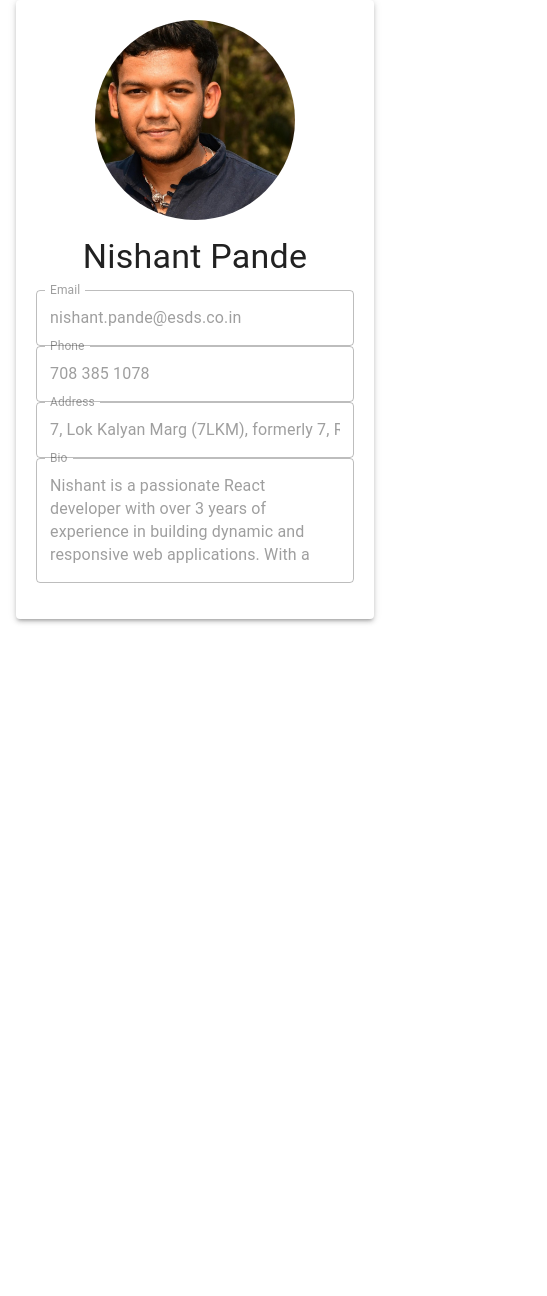
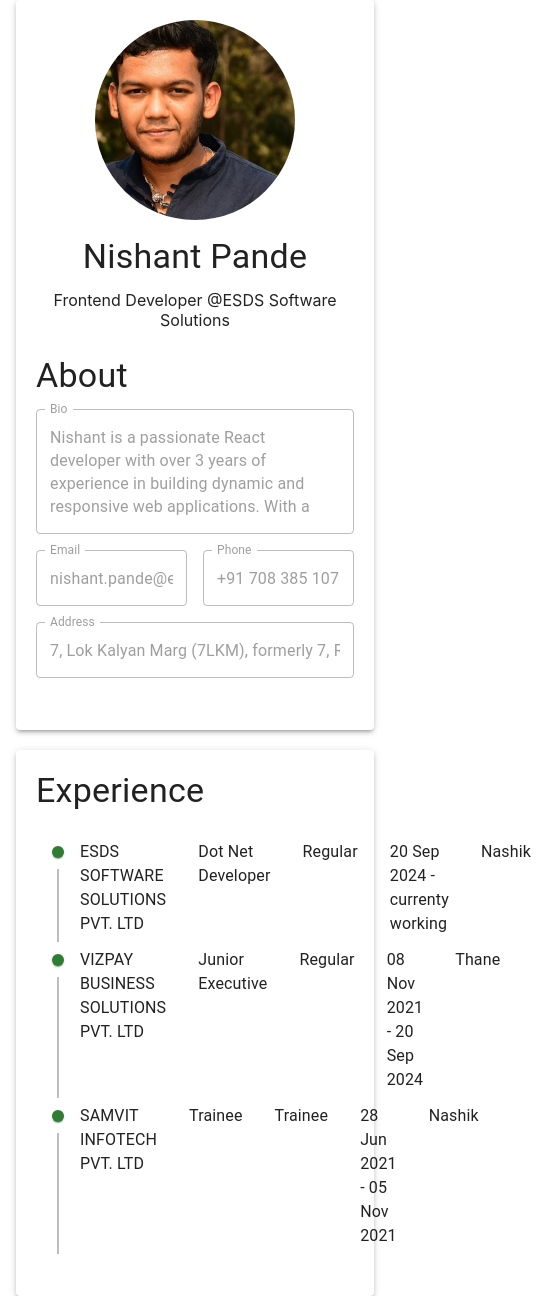
Before and after one commit to nishant4214/user-profile-app, a React (Create React App) app: page / in a window 390 px wide. Shown: the whole page, 547 px wide, since content can reach past the window. Before the commit the page ends 844 px from the top, so only its background shows below. Built offline with nearby package versions, Linux system fonts and the light colour scheme.

Commit message:
image added

```diff
--- a/package.json
+++ b/package.json
@@ -6,6 +6,7 @@
   "dependencies": {
     "@emotion/react": "^11.13.3",
     "@emotion/styled": "^11.13.0",
+    "@mui/lab": "^6.0.0-beta.11",
     "@mui/material": "^6.1.3",
     "@testing-library/jest-dom": "^5.17.0",
     "@testing-library/react": "^13.4.0",
--- a/public/index.html
+++ b/public/index.html
@@ -24,7 +24,7 @@
       work correctly both with client-side routing and a non-root public URL.
       Learn how to configure a non-root public URL by running `npm run build`.
     -->
-    <title>React App</title>
+    <title>Nishant Pande</title>
   </head>
   <body>
     <noscript>You need to enable JavaScript to run this app.</noscript>
--- a/src/UserProfile.jsx
+++ b/src/UserProfile.jsx
@@ -3,7 +3,7 @@
 import React, { useState } from 'react';
 
 import './UserProfile.css';
-import profilePic from './images/Tenant_669_org_752_user_21030540_IMG_20240924_103849.jpg'
+import profilePic from './images/Nishant Pande.jpg'
 import {
   Container,
   TextField,
@@ -13,19 +13,59 @@ import {
   Grid2,
   Avatar,
   Box,
-  IconButton,
+  IconButton
 } from '@mui/material';
+import Timeline from '@mui/lab/Timeline';
+import TimelineItem from '@mui/lab/TimelineItem';
+import  { timelineItemClasses } from '@mui/lab/TimelineItem';
+
+import TimelineSeparator from '@mui/lab/TimelineSeparator';
+import TimelineConnector from '@mui/lab/TimelineConnector';
+import TimelineContent from '@mui/lab/TimelineContent';
+import TimelineDot from '@mui/lab/TimelineDot';
 const UserProfile = () => {
   const [userData, setUserData] = useState({
     name: 'Nishant Pande',
+    title : 'Frontend Developer',
     email: 'nishant.pande@esds.co.in',
-    phone: '708 385 1078',
+    company : 'ESDS Software Solutions',
+    phone: '+91 708 385 1078',
     address: '7, Lok Kalyan Marg (7LKM), formerly 7, Race Course Road, Lok Kalyan Marg, New Delhi',
     bio: 'Nishant is a passionate React developer with over 3 years of experience in building dynamic and responsive web applications. With a strong foundation in JavaScript and a keen eye for user experience, he specializes in creating seamless interfaces and engaging user interactions.'
     +'Having worked on various projects ranging from small startups to large-scale enterprise applications, Nishant is adept at collaborating with cross-functional teams to deliver high-quality solutions. He is proficient in modern front-end technologies, including React, Redux, and Tailwind CSS, and is always eager to learn about the latest trends and best practices in the web development ecosystem.'
     +'In addition to his technical skills, Nishant values clean code and performance optimization, ensuring that applications are not only functional but also efficient and maintainable. He enjoys tackling challenges and solving complex problems, making him a reliable asset in any development team.'
     +'Outside of coding, Nishant is an avid contributor to the developer community, participating in meetups and open-source projects. He also loves sharing knowledge through blogs and tutorials, helping others navigate the world of React development.',
+    experience : [
+      {
+        company : "SAMVIT INFOTECH PVT. LTD",
+        employeeCode : "NA",
+        startDate : "28 Jun 2021",
+        endDate : "05 Nov 2021",
+        designation : "Trainee",
+        location : "Nashik",
+        employmentType : "Trainee"
+      },
+      {
+        company : "VIZPAY BUSINESS SOLUTIONS PVT. LTD",
+        employeeCode : "VP0023",
+        startDate : "08 Nov 2021",
+        endDate : "20 Sep 2024",
+        designation : "Junior Executive",
+        location : "Thane",
+        employmentType : "Regular"
+      },
+      {
+        company : "ESDS SOFTWARE SOLUTIONS PVT. LTD",
+        employeeCode : "3568",
+        startDate : "20 Sep 2024",
+        endDate : "currenty working",
+        designation : "Dot Net Developer",
+        location : "Nashik",
+        employmentType : "Regular"
+      },
+    ]
   });
+  const sortedExperiences = userData.experience.sort((a, b) => new Date(b.startDate) - new Date(a.startDate));
 
   const [isEditing, setIsEditing] = useState(false);
 
@@ -49,39 +89,16 @@ const UserProfile = () => {
           <Typography variant="h4" align="center" gutterBottom>
             {userData.name}
           </Typography>
+          <Typography variant="h7" align="center" gutterBottom>
+            {userData.title} @{userData.company}
+          </Typography>
+          <br/>
         </Box>
-        <Grid2 size={{ xs:12, md: 8 }} spacing={2}>
-          <Grid2 item xs={12}  spacing={2}>
-            <TextField
-              label="Email"
-              name="email"
-              value={userData.email}
-              onChange={handleChange}
-              fullWidth
-              disabled={!isEditing}
-            />
-          </Grid2>
-          <Grid2 item xs={12}  spacing={2}>
-            <TextField
-              label="Phone"
-              name="phone"
-              value={userData.phone}
-              onChange={handleChange}
-              fullWidth
-              disabled={!isEditing}
-            />
-          </Grid2>
-          <Grid2 item xs={12}  spacing={2}>
-            <TextField
-              label="Address"
-              name="address"
-              value={userData.address}
-              onChange={handleChange}
-              fullWidth
-              disabled={!isEditing}
-            />
-          </Grid2>
-          <Grid2 item xs={12}  spacing={2}>
+        <Grid2 container spacing={2}>
+          <Grid2  size={12}  spacing={2}>
+            <Typography variant="h4" align="left" gutterBottom>
+              About
+            </Typography>
             <TextField
               label="Bio"
               name="bio"
@@ -93,7 +110,37 @@ const UserProfile = () => {
               disabled={!isEditing}
             />
           </Grid2>
-          <Grid2 item xs={12}  spacing={2}>
+          <Grid2  size={6}  spacing={2}>
+            <TextField
+              label="Email"
+              name="email"
+              value={userData.email}
+              onChange={handleChange}
+              fullWidth
+              disabled={!isEditing}
+            />
+          </Grid2>
+          <Grid2  size={6} spacing={2}>
+            <TextField
+              label="Phone"
+              name="phone"
+              value={userData.phone}
+              onChange={handleChange}
+              fullWidth
+              disabled={!isEditing}
+            />
+          </Grid2>
+          <Grid2  size={12}  spacing={2}>
+            <TextField
+              label="Address"
+              name="address"
+              value={userData.address}
+              onChange={handleChange}
+              fullWidth
+              disabled={!isEditing}
+            />
+          </Grid2>
+          <Grid2  size={12}  spacing={2}>
             <Box display="flex" justifyContent="center" spacing={2}>
               <IconButton
                 variant="contained"
@@ -122,6 +169,32 @@ const UserProfile = () => {
           </Grid2>
         </Grid2>
       </Paper>
+      <br/>
+      <Paper elevation={3} style={{ padding: '20px' }}>
+        <Typography variant="h4" align="left" gutterBottom>
+            Experience
+        </Typography>
+        <Timeline  sx={{
+        [`& .${timelineItemClasses.root}:before`]: {
+          flex: 0,
+          padding: 0,
+        },
+      }}>
+        {sortedExperiences.map((experience, index) => (
+          <TimelineItem key={index}>
+            <TimelineSeparator>
+              <TimelineDot  color="success"/>
+                <TimelineConnector />
+                  </TimelineSeparator>
+                  <TimelineContent>{experience.company}</TimelineContent>
+                  <TimelineContent>{experience.designation}</TimelineContent>
+                  <TimelineContent>{experience.employmentType}</TimelineContent>
+                  <TimelineContent>{experience.startDate} - {experience.endDate}</TimelineContent>
+                  <TimelineContent>{experience.location}</TimelineContent>
+                </TimelineItem>
+          ))}
+        </Timeline>
+      </Paper>
     </Container>
   );
 };
```
Also changed, not shown: src/images/Nishant Pande.jpg (renamed from src/images/Tenant_669_org_752_user_21030540_IMG_20240924_103849.jpg), 1 other file (tests, documents, lock files or other folders).
